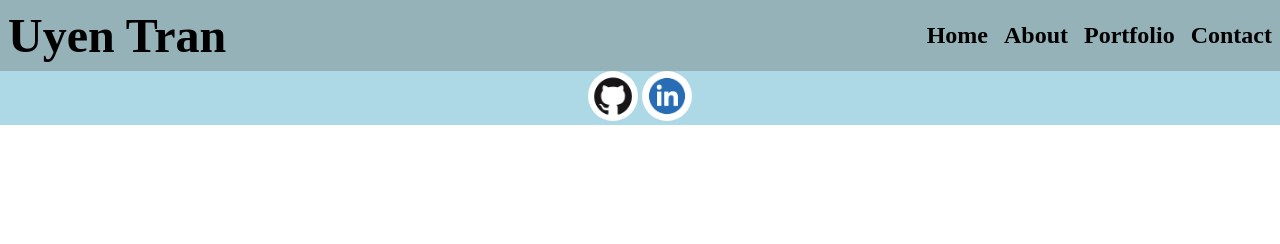
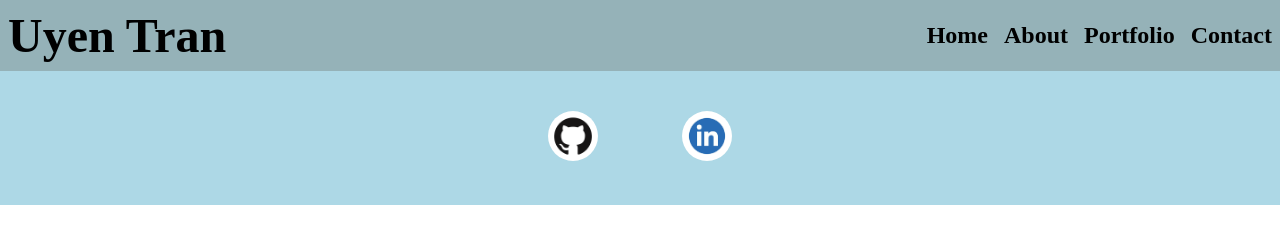
Before and after one commit to maxiuth/personal-website, a plain HTML site: page contact.html in a window 1280 px wide. Drawn offline with Linux system fonts and the light colour scheme.

Commit message:
Update css sheets for 4 pages

```diff
--- a/contact.html
+++ b/contact.html
@@ -5,6 +5,10 @@
     <meta name="viewport" content="width=device-width, initial-scale=1.0" />
     <title>Uyen Tran's Personal Website</title>
     <link rel="stylesheet" href="./styles.css" />
+    <link rel="stylesheet" href="./home.css" />
+    <link rel="stylesheet" href="./about.css" />
+    <link rel="stylesheet" href="./portfolio.css" />
+    <link rel="stylesheet" href="./contact.css" />
   </head>
   <body>
     <header>
```
Also changed, not shown: about.html (+3 -0 lines), index.html (+3 -0 lines), portfolio.html (+4 -0 lines).
